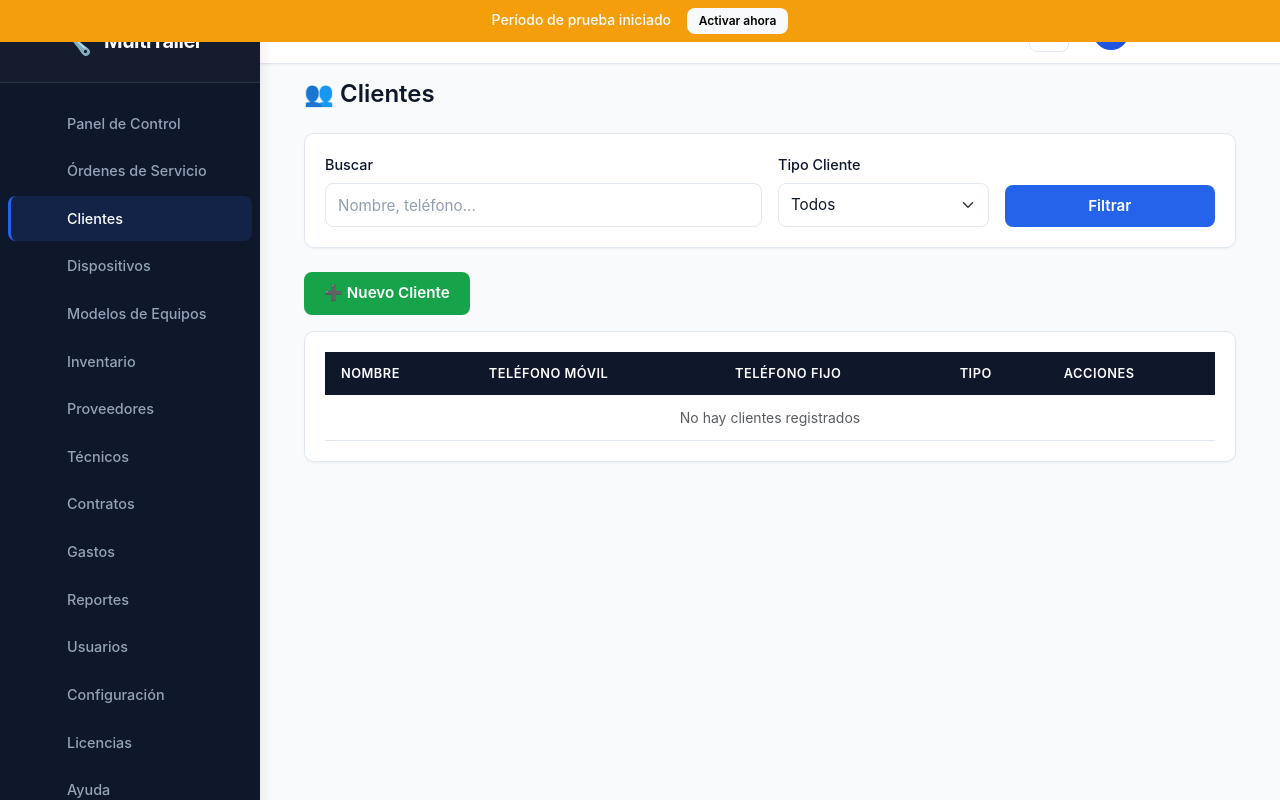
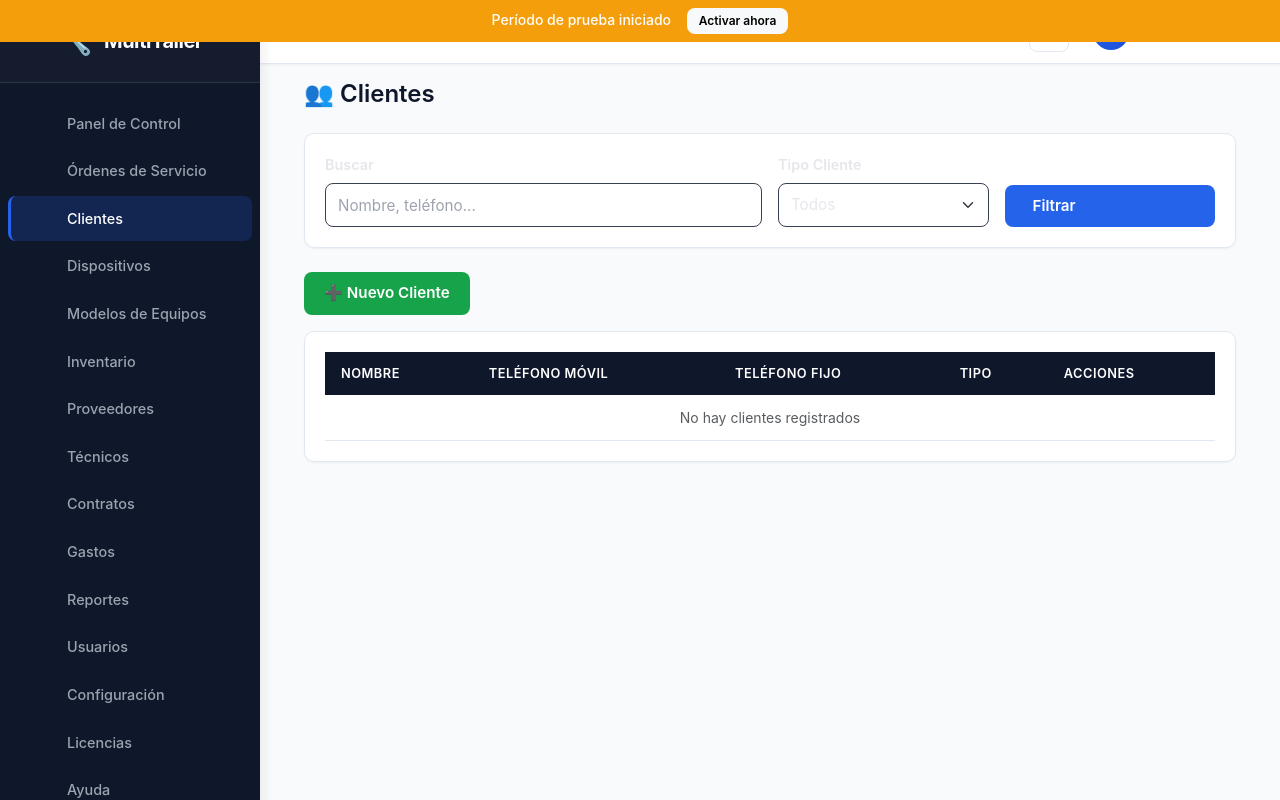
Before and after one commit to megakaos89/MultiTaller-Pro, a Flask app: page /clientes in a window 1280 px wide. Run offline with Flask 3, Linux system fonts and the light colour scheme; a user stored in the database is signed in; some libraries are stand-ins or nearby versions.

Commit message:
**Title:** Mejora de Interfaz Visual y Visibilidad de Texto
**Key features implemented:**
- Actualizado multitaller/static/css/custom.css para corregir visibilidad de texto, usar colores con suficiente contraste, mejorar campos de entrada y labels, agregar iconos Bootstrap, y definir estados interactivos como hover y focus
- Modificados templates de listado (clientes, dispositivos, gastos, inventario, modelos, ordenes, proveedores, reportes/ingresos) para incluir iconos de filtro en botones y mejorar la visibilidad de labels y campos de entrada
- Ajustado el archivo .gitignore para incluir reglas adicionales de archivos temporales, de entorno y de compilación

La actualización mejora significativamente la legibilidad, visibilidad de texto y experiencia de usuario manteniendo la funcionalidad existente. Se ha verificado la visibilidad del texto en diferentes componentes y se han agregado iconos para facilitar la navegación.

```diff
--- a/multitaller/static/css/custom.css
+++ b/multitaller/static/css/custom.css
@@ -74,10 +74,10 @@
   --background: #0F172A;
   --surface: #1E293B;
   --surface-hover: #334155;
-  --border: #334155;
+  --border: #374151;
   --text-primary: #F1F5F9;
-  --text-secondary: #94A3B8;
-  --text-muted: #64748B;
+  --text-secondary: #9CA3AF;
+  --text-muted: #6B7280;
   --sidebar-bg: #020617;
   --sidebar-hover: #0F172A;
   --shadow-sm: 0 1px 2px rgba(0,0,0,.3);
@@ -395,21 +395,22 @@ a:hover {
     padding: 0.75rem 1.25rem;
     margin: 0.125rem 0.5rem;
     border-radius: var(--radius-md);
-    color: var(--sidebar-text);
+    color: #9CA3AF;
     text-decoration: none;
-    transition: all var(--transition-fast);
+    transition: all var(--transition-normal);
     border-left: 3px solid transparent;
     gap: 0.75rem;
 }
 
 .sidebar-item:hover {
     background-color: var(--sidebar-hover);
-    color: var(--sidebar-text-active);
+    color: #FFFFFF;
+    transform: translateX(2px);
 }
 
 .sidebar-item.active {
-    background: rgba(37,99,235,.15);
-    color: var(--sidebar-text-active);
+    background: rgba(37,99,235,.2);
+    color: #FFFFFF;
     border-left: 3px solid var(--primary);
 }
 
@@ -423,6 +424,7 @@ a:hover {
 
 .sidebar-item.active .sidebar-item-icon {
     opacity: 1;
+    color: #60A5FA;
 }
 
 .sidebar-item-text {
@@ -585,34 +587,34 @@ a:hover {
    Formularios - Estilo Moderno
    ========================================================================== */
 .form-label {
-    font-weight: 500;
-    color: var(--text-primary);
+    font-weight: 600;
+    color: #E5E7EB;
     margin-bottom: 0.5rem;
     font-size: 0.9rem;
 }
 
 .form-control,
 .form-select {
-    border: 1px solid var(--border);
+    border: 1px solid #374151;
     border-radius: var(--radius-md);
     padding: 10px 12px;
     height: 44px;
     font-size: 0.95rem;
     background-color: var(--surface);
-    color: var(--text-primary);
+    color: #E5E7EB;
     transition: all var(--transition-fast);
 }
 
 .form-control:focus,
 .form-select:focus {
-    border-color: var(--primary);
-    box-shadow: 0 0 0 3px rgba(37,99,235,.15);
+    border-color: #3B82F6;
+    box-shadow: 0 0 0 3px rgba(59,130,246,.15);
     outline: none;
 }
 
 .form-control::placeholder {
-    color: var(--text-secondary);
-    opacity: 0.7;
+    color: #9CA3AF;
+    opacity: 1;
 }
 
 /* Floating labels */
@@ -628,13 +630,17 @@ a:hover {
 /* Input groups */
 .input-group-text {
     background-color: var(--surface-hover);
-    border: 1px solid var(--border);
-    color: var(--text-secondary);
+    border: 1px solid #374151;
+    color: #9CA3AF;
     border-radius: var(--radius-md);
 }
 
 .input-group > .form-control {
     border-radius: var(--radius-md);
+}
+
+.form-select {
+    cursor: pointer;
 }
 
 /* ==========================================================================
@@ -663,11 +669,16 @@ a:hover {
 .btn-primary {
     background-color: var(--primary);
     color: white;
+    display: inline-flex;
+    align-items: center;
+    gap: 0.5rem;
 }
 
 .btn-primary:hover {
     background-color: var(--primary-hover);
     color: white;
+    transform: translateY(-2px);
+    box-shadow: var(--shadow-md);
 }
 
 /* Botón Secundario */
--- a/multitaller/templates/clientes/listar.html
+++ b/multitaller/templates/clientes/listar.html
@@ -26,7 +26,9 @@
                 </select>
             </div>
             <div class="col-md-3 d-flex align-items-end">
-                <button type="submit" class="btn btn-primary w-100">Filtrar</button>
+                <button type="submit" class="btn btn-primary w-100">
+                    <i class="bi bi-funnel"></i> Filtrar
+                </button>
             </div>
         </form>
     </div>
--- a/multitaller/templates/dispositivos/listar.html
+++ b/multitaller/templates/dispositivos/listar.html
@@ -34,7 +34,7 @@
                 </select>
             </div>
             <div class="col-md-3 d-flex align-items-end">
-                <button type="submit" class="btn btn-primary w-100">Filtrar</button>
+                <button type="submit" class="btn btn-primary w-100"><i class="bi bi-funnel"></i> Filtrar</button>
             </div>
         </form>
     </div>
--- a/multitaller/templates/gastos/listar.html
+++ b/multitaller/templates/gastos/listar.html
@@ -32,7 +32,7 @@
                 </select>
             </div>
             <div class="col-md-3 d-flex align-items-end">
-                <button type="submit" class="btn btn-primary w-100">Filtrar</button>
+                <button type="submit" class="btn btn-primary w-100"><i class="bi bi-funnel"></i> Filtrar</button>
             </div>
         </form>
     </div>
--- a/multitaller/templates/inventario/listar.html
+++ b/multitaller/templates/inventario/listar.html
@@ -35,7 +35,7 @@
                 </select>
             </div>
             <div class="col-md-2 d-flex align-items-end">
-                <button type="submit" class="btn btn-primary w-100">Filtrar</button>
+                <button type="submit" class="btn btn-primary w-100"><i class="bi bi-funnel"></i> Filtrar</button>
             </div>
         </form>
     </div>
--- a/multitaller/templates/modelos/listar.html
+++ b/multitaller/templates/modelos/listar.html
@@ -23,7 +23,7 @@
                 </select>
             </div>
             <div class="col-md-3 d-flex align-items-end">
-                <button type="submit" class="btn btn-primary w-100">Filtrar</button>
+                <button type="submit" class="btn btn-primary w-100"><i class="bi bi-funnel"></i> Filtrar</button>
             </div>
         </form>
     </div>
--- a/multitaller/templates/ordenes/listar.html
+++ b/multitaller/templates/ordenes/listar.html
@@ -50,7 +50,9 @@
                 </select>
             </div>
             <div class="col-md-1 d-flex align-items-end">
-                <button type="submit" class="btn btn-primary w-100">Filtrar</button>
+                <button type="submit" class="btn btn-primary w-100">
+                    <i class="bi bi-funnel"></i> Filtrar
+                </button>
             </div>
         </form>
     </div>
--- a/multitaller/templates/proveedores/listar.html
+++ b/multitaller/templates/proveedores/listar.html
@@ -22,7 +22,7 @@
                 </select>
             </div>
             <div class="col-md-3 d-flex align-items-end">
-                <button type="submit" class="btn btn-primary w-100">Filtrar</button>
+                <button type="submit" class="btn btn-primary w-100"><i class="bi bi-funnel"></i> Filtrar</button>
             </div>
         </form>
     </div>
--- a/multitaller/templates/reportes/ingresos.html
+++ b/multitaller/templates/reportes/ingresos.html
@@ -37,7 +37,7 @@
                 </select>
             </div>
             <div class="col-md-3 d-flex align-items-end">
-                <button type="submit" class="btn btn-primary w-100">Filtrar</button>
+                <button type="submit" class="btn btn-primary w-100"><i class="bi bi-funnel"></i> Filtrar</button>
             </div>
         </form>
     </div>
```
Also changed, not shown: 1 other file.
